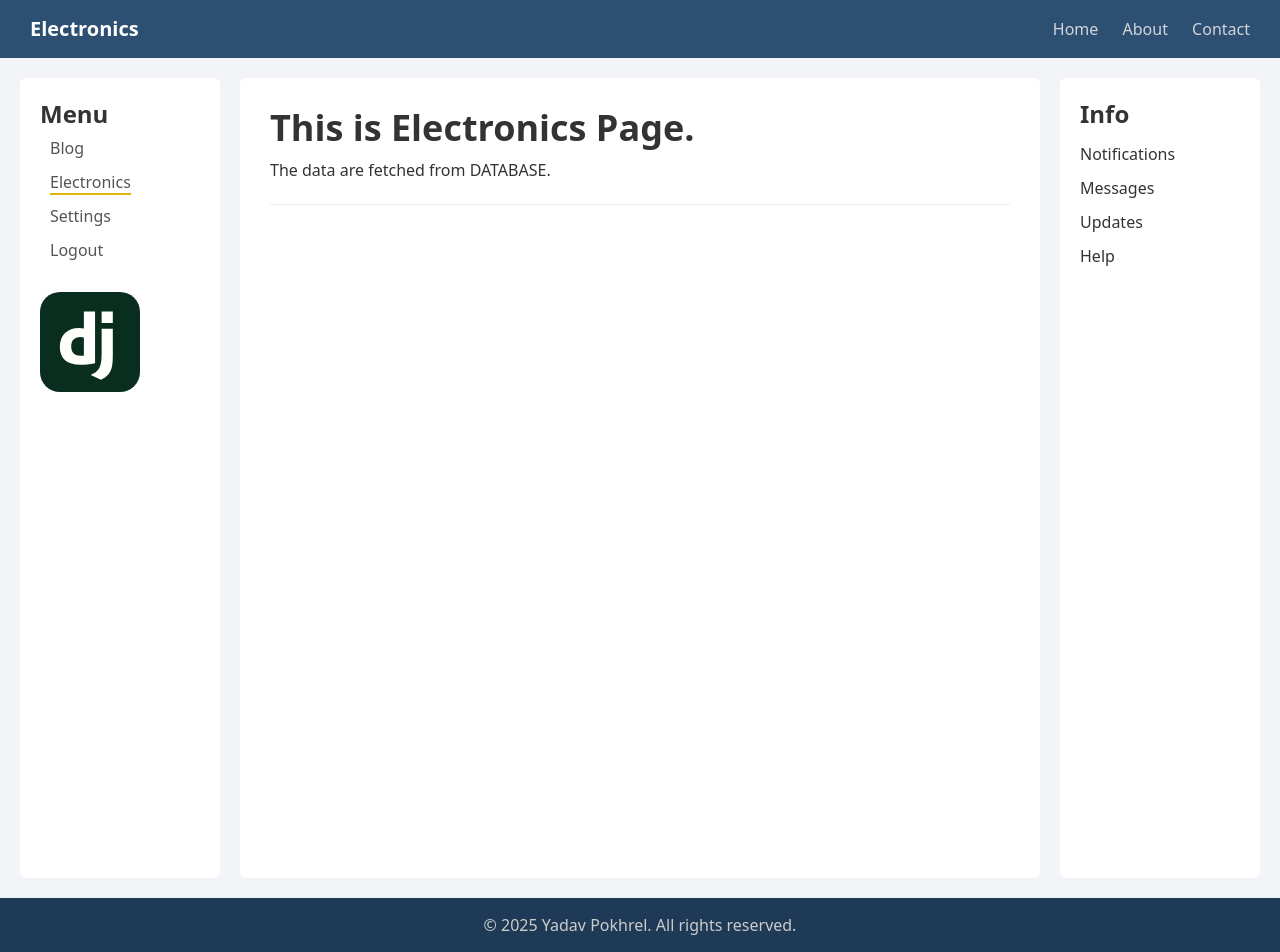
After one commit to pokhrelyadav/Basic-Website-in-Django, a Django app: page /blog/electronics/ in a window 1280 px wide. The commit adds this page. Run offline with Django 5.2, Linux system fonts and the light colour scheme; data that the repository does not hold is empty; some libraries are stand-ins or nearby versions.

Commit message:
added electronics page - with tailwind styling

```diff
--- /dev/null
+++ b/blog/templates/blog/electronics.html
@@ -0,0 +1,32 @@
+{% extends "layout.html" %}
+
+{% block title %}Electronics Product{% endblock %}
+{% block logoName %}Electronics{% endblock %}
+{% block heading1 %}This is Electronics Page.{% endblock %}
+{% block headingcontent %}The data are fetched from DATABASE.{% endblock %}
+
+{% block content %}
+
+<div class='grid grid-cols-3 gap-4'>
+    {% for product in allElectronicsList %}
+
+    <div class="electronic-item m-2 p-3">
+        <img   src="{{product.image.url}}" alt="" srcset="">
+        <h3 class='text-2xl font-bold text-purple-800 '>{{product.name}}</h3>
+        <a href="#">
+            <button
+             type='button'
+             class ='w-[100%] bg-amber-500 hover:bg-amber-700 text-white font-bold py-2 px-4 rounded'
+            >
+                {{product.device_type}} -  {{product.id}}
+            </button>
+        </a>
+    </div>
+
+
+
+    {% endfor %}
+</div>
+
+
+{% endblock %}
--- a/blog/urls.py
+++ b/blog/urls.py
@@ -4,7 +4,7 @@ from . import views
 # localhost:8000/blog
 #localhost:8000/blog/writers
 urlpatterns = [
-    path('',views.all_products,name='blog_home'),
-    path('writers/', views.writersList),
+    path('',views.get_products,name='blog_home'),
+    path('electronics/', views.get_electronics,name='electronics'),
 
 ]
--- a/blog/views.py
+++ b/blog/views.py
@@ -4,10 +4,12 @@ from django.http import HttpResponse
 from .models import Product
 
 # Create your views here.
-def all_products(req):
+def get_products(req):
     products = Product.objects.all()
-    print(type(products))
+    # print(type(products))
     return render(req, 'blog/myblog.html', {'allProductList': products})
 
-def writersList(req):
-    return HttpResponse("Writer: Yadav Pokhrel")
+def get_electronics(req):
+    # return HttpResponse("Writer: Yadav Pokhrel")
+    electronic_product = Product.objects.all()
+    return render(req, 'blog/electronics.html', {'allElectronicsList':electronic_product})
--- a/static/style.css
+++ b/static/style.css
@@ -1,10 +1,3 @@
-* {
-  margin: 0;
-  padding: 0;
-  box-sizing: border-box;
-  font-family: Arial, Helvetica, sans-serif;
-}
-
 html {
   /* width: 100%; */
   height: 100vh;
@@ -40,8 +33,7 @@ body {
   color: #d1d5db;
 }
 
-.nav-links a.active {
-  color: #fff;
+a.active {
   border-bottom: 2px solid #dfb50d;
 }
 
--- a/templates/layout.html
+++ b/templates/layout.html
@@ -46,7 +46,7 @@
                 >Blog</a
               >
             </li>
-            <li><a href="#">Profile</a></li>
+            <li><a href="/blog/electronics/" class="{% if request.path == '/blog/electronics/' %}active{% endif %}"">Electronics</a></li>
             <li><a href="#">Settings</a></li>
             <li><a href="#">Logout</a></li>
           </ul>
```
